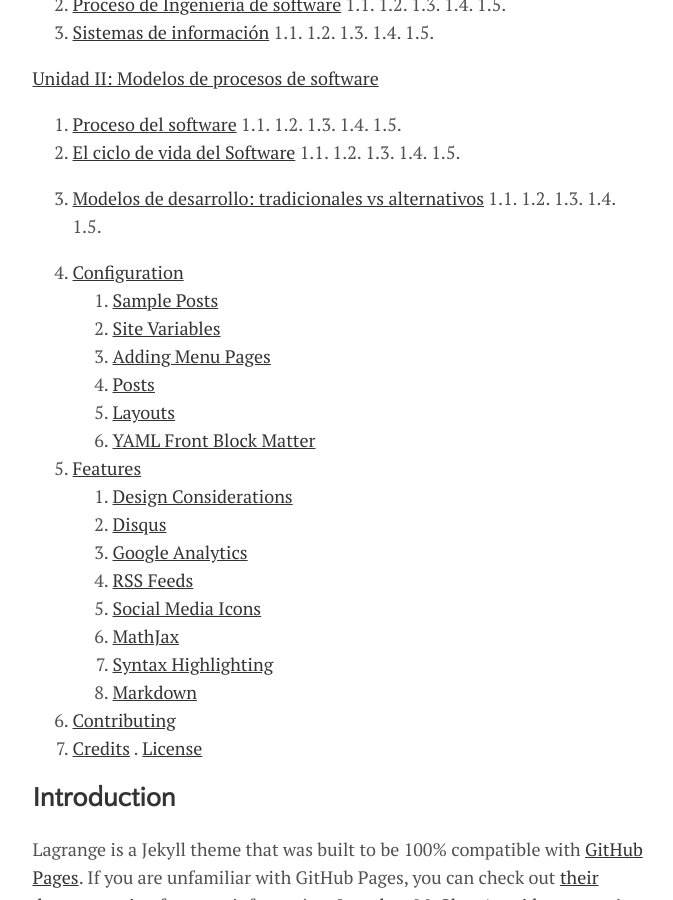
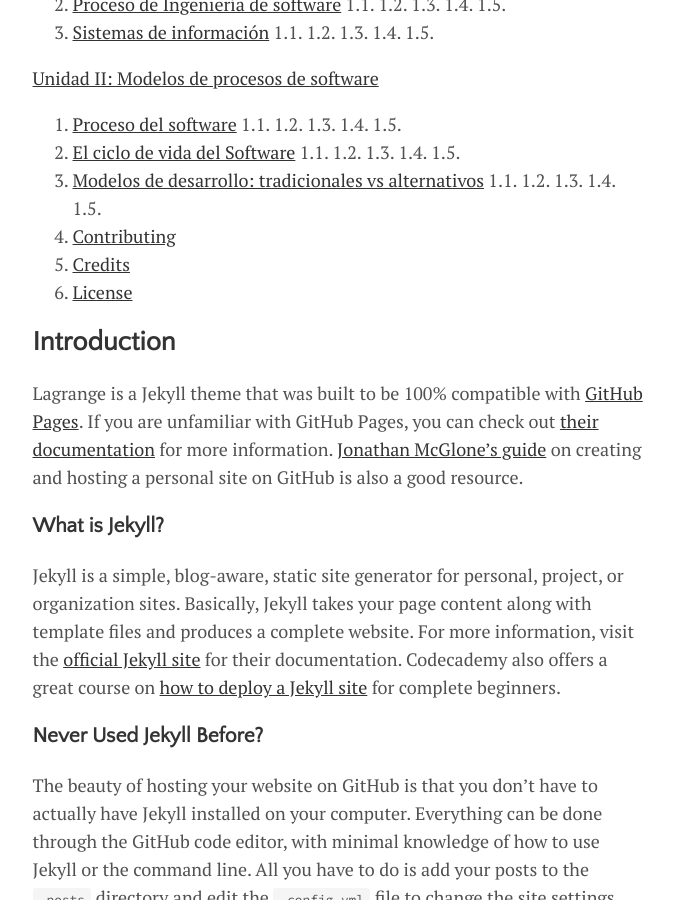
Before and after one commit to Anna-Montoya2020/Ingenieria-de-Software-Proyecto, a Jekyll site: the page built from _posts/2015-10-10-getting-started.md, in a window 1280 px wide and 900 px high, scrolled down 1579 px. Shown: the whole window, without its empty margins (300-973 px from the left). Built offline with Jekyll 4.4.1, drawn with Linux system fonts in a browser that asks for light colours.

Commit message:
Update 2015-10-10-getting-started.md
modificacion

```diff
--- a/_posts/2015-10-10-getting-started.md
+++ b/_posts/2015-10-10-getting-started.md
@@ -73,26 +73,9 @@ Adoptar un enfoque sistem´atico para llevar a cabo su trabajo
    1.3.
    1.4.
    1.5.
-
-3. [Configuration](#configuration)
-   1. [Sample Posts](#sample-posts)
-   2. [Site Variables](#site-variables)
-   3. [Adding Menu Pages](#adding-menu-pages)
-   4. [Posts](#posts)
-   5. [Layouts](#layouts)
-   6. [YAML Front Block Matter](#yaml-front-block-matter)
-4. [Features](#features)
-   1. [Design Considerations](#design-considerations)
-   2. [Disqus](#disqus)
-   3. [Google Analytics](#google-analytics)
-   4. [RSS Feeds](#rss-feeds)
-   5. [Social Media Icons](#social-media-icons)
-   6. [MathJax](#mathjax)
-   7. [Syntax Highlighting](#syntax-highlighting)
-   8. [Markdown](#markdown)
 5. [Contributing](#Contributing)
 6. [Credits](#credits)
-. [License](#license)
+7. [License](#license)
 
 ## Introduction
 
```
